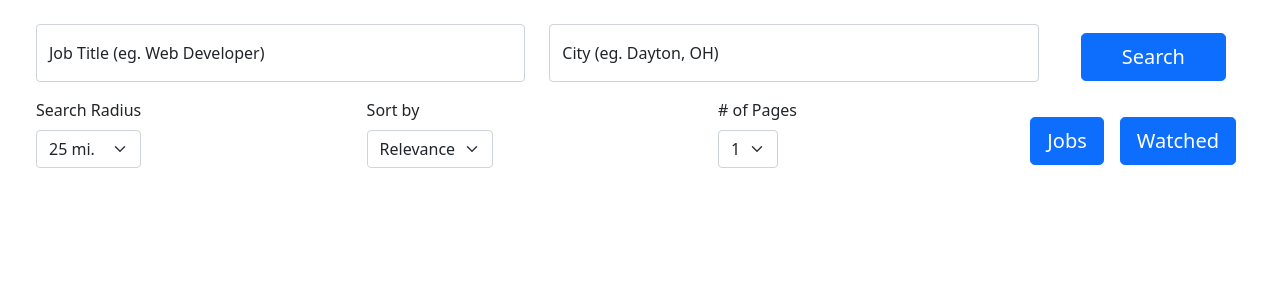
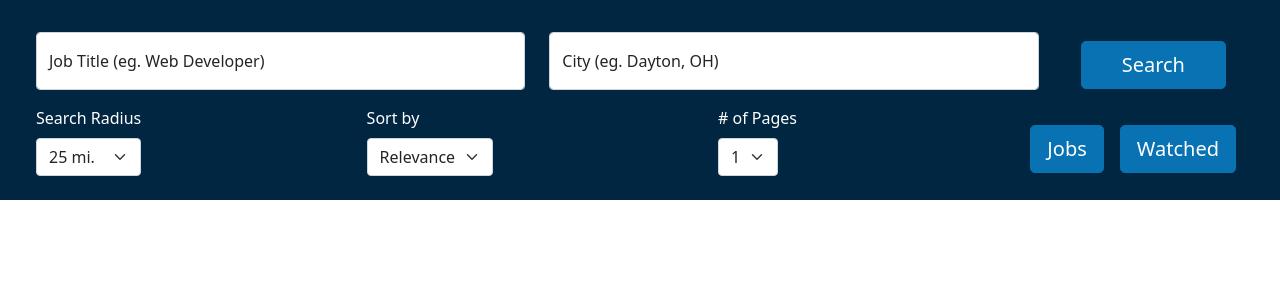
Before and after one commit to Djosc/job-collector-client, a React (Create React App) app: page / in a window 1280 px wide. Shown: the top 300 px of the page. Built offline with nearby package versions, Linux system fonts and the light colour scheme; no server answers; the HTML template or start-up script is replaced by a standard one.

Commit message:
Coloring Changes

```diff
--- a/src/App.css
+++ b/src/App.css
@@ -1,2 +1,37 @@
 .App {
+	background-color: #f2f2f2;
 }
+
+.search-bar-wrap {
+	background-color: #002642;
+}
+
+.form-label {
+	color: #fff;
+}
+
+.card {
+	box-shadow: 1px 1px 1px 1px rgba(0, 0, 0, 0.1);
+}
+
+.card-header {
+	background-color: #002642;
+	color: #fff;
+}
+
+.card-footer {
+	background-color: #dddddd;
+}
+
+.btn-primary {
+	background-color: rgb(9, 114, 179);
+	border-color: rgb(9, 114, 179);
+}
+
+.btn-primary:hover,
+.btn-primary:active,
+.btn-primary:visited,
+.btn-primary:focus {
+	background-color: rgb(0, 74, 121);
+	border-color: rgb(0, 74, 121);
+}
--- a/src/App.js
+++ b/src/App.js
@@ -164,7 +164,14 @@ function App() {
 							}
 						></Route>
 					) : (
-						<Route path="/mainList" element={<></>}></Route>
+						<Route
+							path="/mainList"
+							element={
+								<>
+									<h1 className="text-center my-4">Enter a Search</h1>
+								</>
+							}
+						></Route>
 					)}
 					{watchedArr !== null ? (
 						<Route
--- a/src/components/SearchBar.js
+++ b/src/components/SearchBar.js
@@ -29,7 +29,7 @@ const SearchBar = (props) => {
 
 	return (
 		<div className="search-bar-wrap">
-			<Container fluid className="px-2">
+			<Container fluid className="px-2 py-2">
 				<Row className="justify-content-sm-center align-items-center text-center mt-4 mx-3">
 					<Col sm={6} md={5}>
 						<FloatingLabel
```
